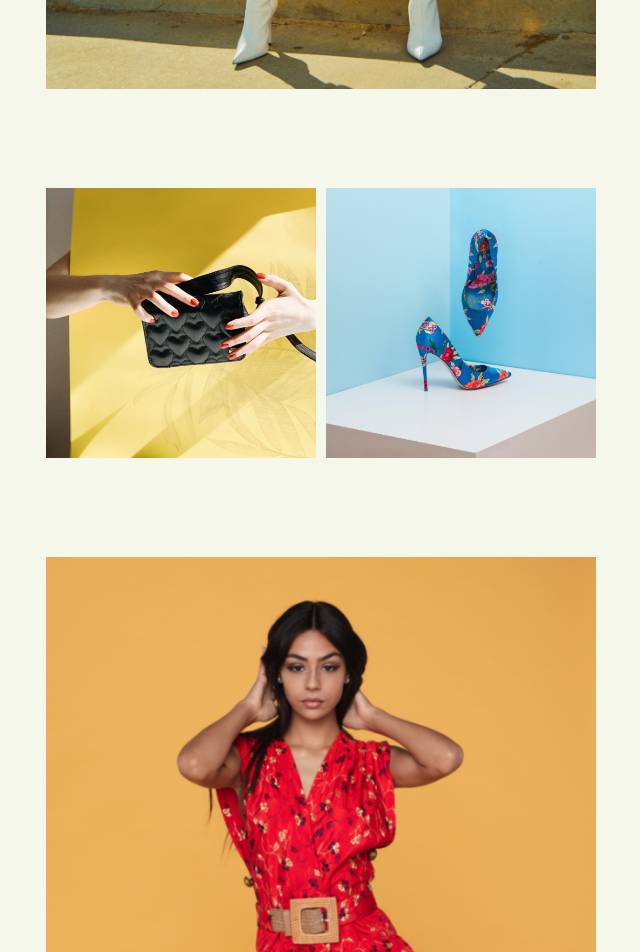
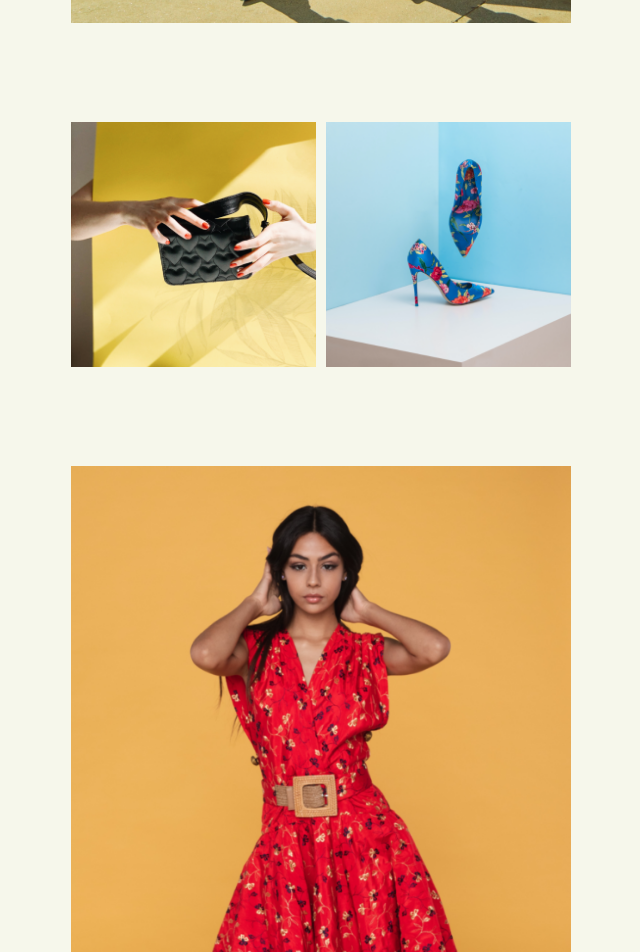
Before and after one commit to cameronteconway/store, a React (Create React App) app: page / in a window 1280 px wide. Shown: the part 820-1772 px from the top of the page, without its empty margins (319-959 px from the left). Built offline with nearby package versions, Linux system fonts and the light colour scheme; a web font is replaced by a local one.

Commit message:
product components

```diff
--- a/src/components/Blog.css
+++ b/src/components/Blog.css
@@ -1,6 +1,4 @@
 article {
-    /* border: 1px solid red; */
-    /* font-family: 'Shippori Mincho B1', serif; */
     font-family: 'Libre Baskerville', serif;
 }
 article .blog-item .blog-title {
--- a/src/components/Blogs.css
+++ b/src/components/Blogs.css
@@ -13,6 +13,7 @@
     text-shadow: 2px 2px 0px var(--secondary);
     margin-bottom: 30px;
     font-size: 26px;
+    text-transform: uppercase;
 }
 .blogs-read-more {
     display: inline-block;
--- a/src/components/DoubleProduct.css
+++ b/src/components/DoubleProduct.css
@@ -6,7 +6,7 @@
     column-gap: 10px;
     grid-row-gap: 10px;
     row-gap: 10px;
-    max-width: 550px;
+    max-width: 500px;
     margin: 0 auto;
 }
 .double-product-container .single-product .img-container img {
--- a/src/components/SingleProduct.css
+++ b/src/components/SingleProduct.css
@@ -1,13 +1,41 @@
 .single-product-container {
-    max-width: 550px;
+    max-width: 500px;
     margin: 0 auto;
+    position: relative;
 }
 .single-product-container .img-container img {
     width: 100%;
     height: auto;
 }
+.single-product-container a {
+    position: relative;
+    display: flex;
+    justify-content: center;
+    align-items: center;
+}
+.single-product-container a .product-info {
+    position: absolute;
+    display: none;
+}
+.single-product-container a:hover .product-info,
+.single-product-container a:focus .product-info {
+    display: block;
+}
+.single-product-container a .product-info span {
+    font-family: 'Acme', sans-serif;
+    font-size: 80px;
+    filter: drop-shadow(0.05em 0.05em var(--secondary));
+    font-weight: 700;
+    color: var(--primary);
+    position: relative;
+    top: -10px;
+    text-transform: lowercase;
+}
 
 @media only screen and (min-width: 600px) {
+    .single-product-container a .product-info span {
+        font-size: 100px;
+    }
 }
 
 @media only screen and (min-width: 768px) {
--- a/src/components/SingleProduct.js
+++ b/src/components/SingleProduct.js
@@ -11,6 +11,9 @@ const SingleProduct = ({ data }) => {
                         <div className='img-container'>
                             <img src={data.image} alt={data.alt} />
                         </div>
+                        <div className='product-info'>
+                            <span>{data.text}</span>
+                        </div>
                     </a>
                 </div>
             </div>
--- a/src/data/data.js
+++ b/src/data/data.js
@@ -50,11 +50,13 @@ export const blogsData = [
 export const singleProduct1 = {
     image: '/images/yellow_jumpsuit_beach.png',
     alt: 'Woman next to the beach wearing a yellow two piece tracksuit',
+    text: 'summer',
 };
 
 export const singleProduct2 = {
     image: '/images/red_dress_orange_background.png',
     alt: 'Woman wearing a red dress on an orange background',
+    text: 'dresses',
 };
 
 export const doubleProduct1 = [
```
